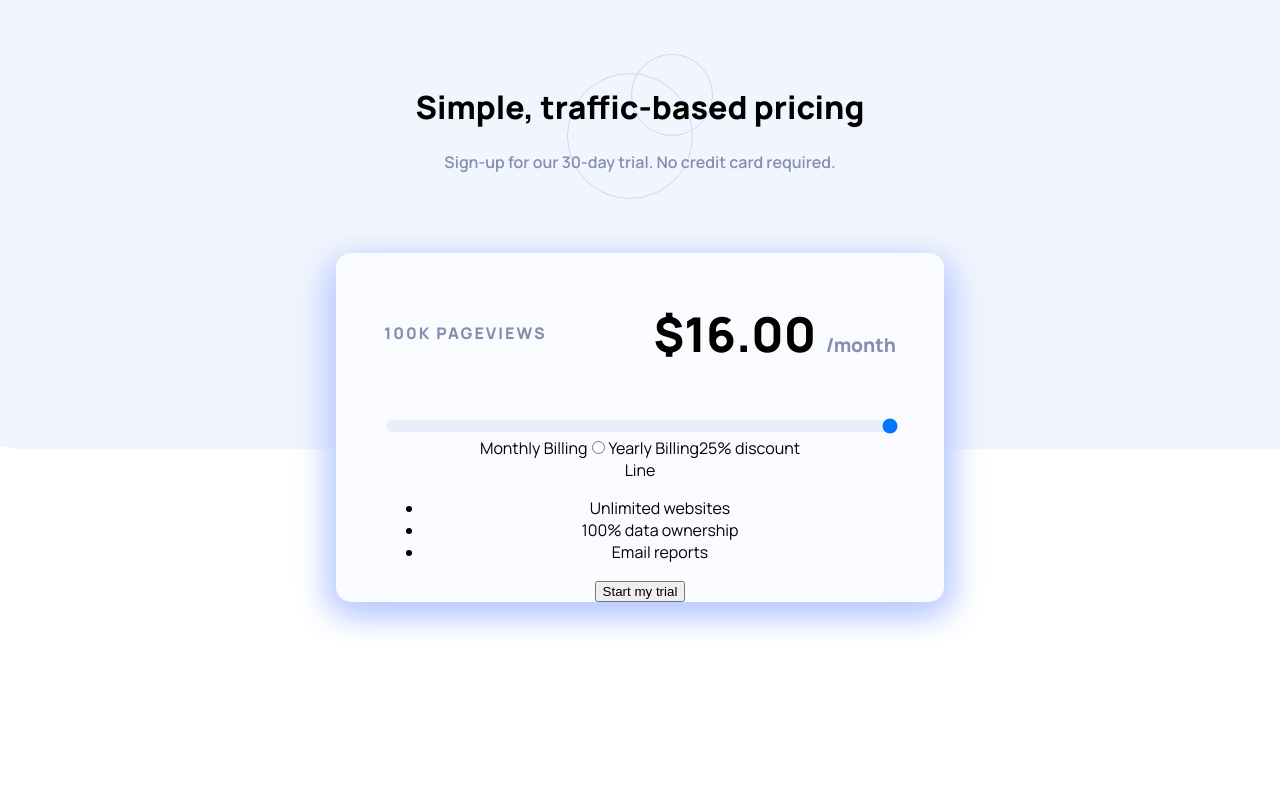
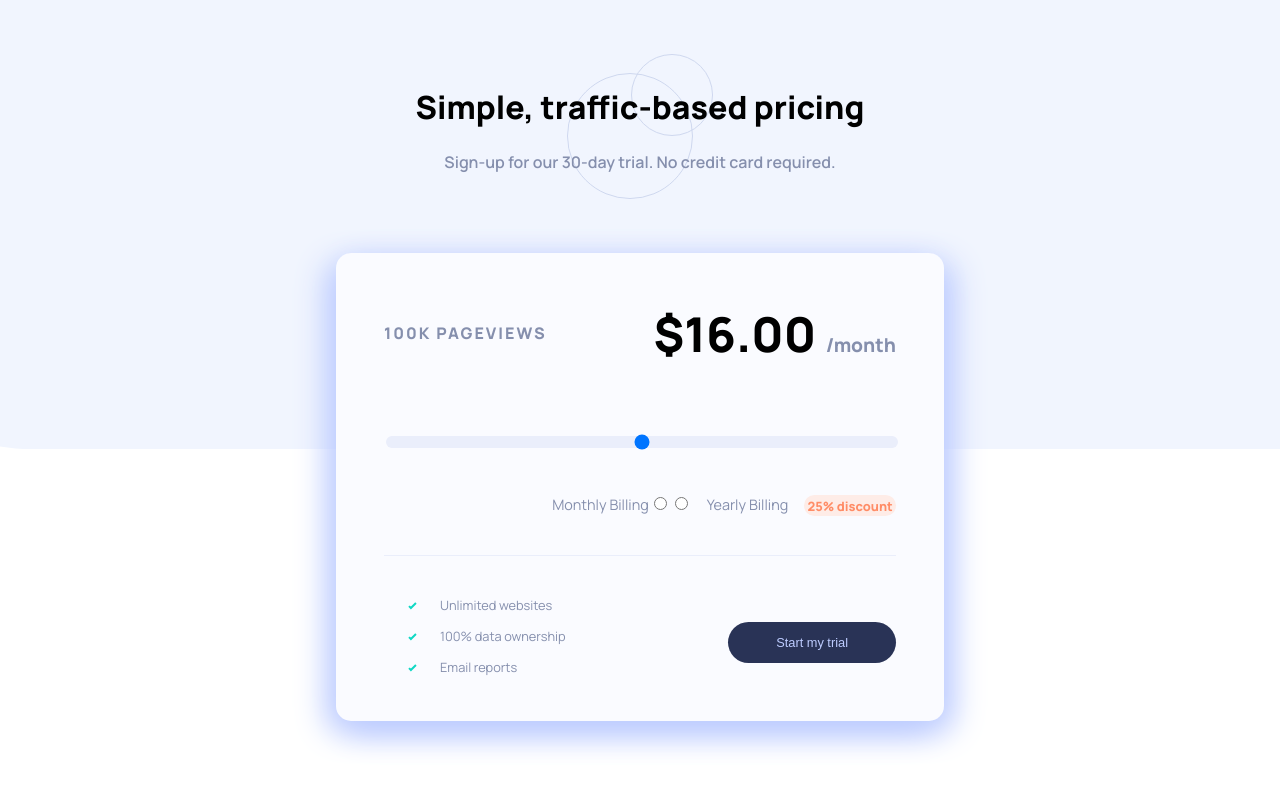
Before and after one commit to undstory/Interactive-Pricing-Component, a React (Create React App) app: page / in a window 1280 px wide. Shown: the top 790 px of the page. Built offline with nearby package versions, Linux system fonts and the light colour scheme.

Commit message:
styling finished and first data entered

```diff
--- a/src/components/PricingComponent.js
+++ b/src/components/PricingComponent.js
@@ -1,29 +1,70 @@
 import React from 'react'
 import styles from './PricingComponent.module.scss';
 
-const PricingComponent = () => (
+const pricePerViewsValues = [
+    {
+        amount: '10K',
+        price: '$8'
+    },
+    {
+        amount: '50K',
+        price: '$12'
+    },
+    {
+        amount: '100K',
+        price: '$16'
+    },
+    {
+        amount: '500K',
+        price: '$24'
+    },
+    {
+        amount: '1M',
+        price: '$36'
+    }
+]
+
+
+class PricingComponent extends React.Component {
+
+    state = {
+        activeValue: '2'
+    }
+
+    changeRange = (e) => {
+        this.setState({
+            activeValue: e.target.value
+        })
+
+    }
+
+    render() {
+        return (
             <div className={styles.wrapper}>
                 <div className={styles.info}>
                     <span className={styles.views}>100k pageviews</span>
                     <p className={styles.price}>$16.00 <span className={styles.price__month}>/month</span></p>
                 </div>
-        <input className={styles.range} type="range" min="0" max="4" step="1" />
-        <div>
-            <span>Monthly Billing</span>
+                <input className={styles.range} id="range" value={this.state.activeValue} onChange={this.changeRange} type="range" min="0" max="4" step="1" />
+                <div className={styles.billing}>
+                    <span className={styles.billing__period}>Monthly Billing</span>
                     <input type="radio"/>
-            <span>Yearly Billing</span>
-            <span>25% discount</span>
+                    <input type="radio"/>
+                    <span className={styles.billing__period}>Yearly Billing</span>
+                    <span className={styles.billing__discount}>25% discount</span>
                 </div>
-        <div>Line</div>
-        <div>
-            <ul>
-                <li>Unlimited websites</li>
-                <li>100% data ownership</li>
-                <li>Email reports</li>
+                <div className={styles.line}></div>
+                <div className={styles.info}>
+                    <ul className={styles.info__list}>
+                        <li className={styles.info__item}>Unlimited websites</li>
+                        <li className={styles.info__item}>100% data ownership</li>
+                        <li className={styles.info__item}>Email reports</li>
                     </ul>
-            <button>Start my trial</button>
+                    <button className={styles.info__btn}>Start my trial</button>
                 </div>
             </div>
         )
+    }
+}
 
 export default PricingComponent
--- a/src/components/PricingComponent.module.scss
+++ b/src/components/PricingComponent.module.scss
@@ -44,3 +44,74 @@
     background-color: hsl(224, 65%, 95%);
     outline: none;
 }
+
+//billing
+
+.billing {
+    text-align: right;
+    margin: 2.5rem 0;
+
+    &__period {
+        font-size: .9rem;
+        margin-bottom: .8rem;
+        padding-left: 1rem;
+        color: hsl(225, 20%, 60%);
+    }
+
+    &__discount {
+        color: hsl(15, 100%, 70%);
+        background-color: hsl(14, 92%, 95%);
+        font-size: .8rem;
+        font-weight: bold;
+        padding: .1rem .2rem;
+        border-radius: 50px;
+        margin-left: 1rem;
+    }
+}
+
+//line
+
+.line {
+    width: 100%;
+    height: 1px;
+    background-color: hsl(224, 65%, 95%);
+    margin: 2rem 0 1.5rem;
+}
+
+//info
+
+.info {
+
+    display: flex;
+    flex-direction: row;
+    align-items: center;
+    justify-content: space-between;
+    padding-bottom: 1rem;
+
+    &__list {
+        list-style-image: url('../assets/icon-check.svg');
+        color: hsl(225, 20%, 60%);
+        text-align: left;
+    }
+
+    &__item {
+        font-size: .8rem;
+        margin-bottom: .8rem;
+        padding-left: 1rem;
+    }
+
+    &__btn {
+       padding: .8rem 3rem;
+       background-color:  hsl(227, 35%, 25%);
+       color: hsl(226, 100%, 87%);
+       outline: none;
+       border: none;
+       border-radius: 50px;
+       font-size: .8rem;
+        cursor: pointer;
+
+       &:hover {
+           color: hsl(230, 100%, 99%);
+       }
+    }
+}
```
Also changed, not shown: src/assets/icon-check.svg (added). Lines whose indentation alone changed are shown as unchanged.
